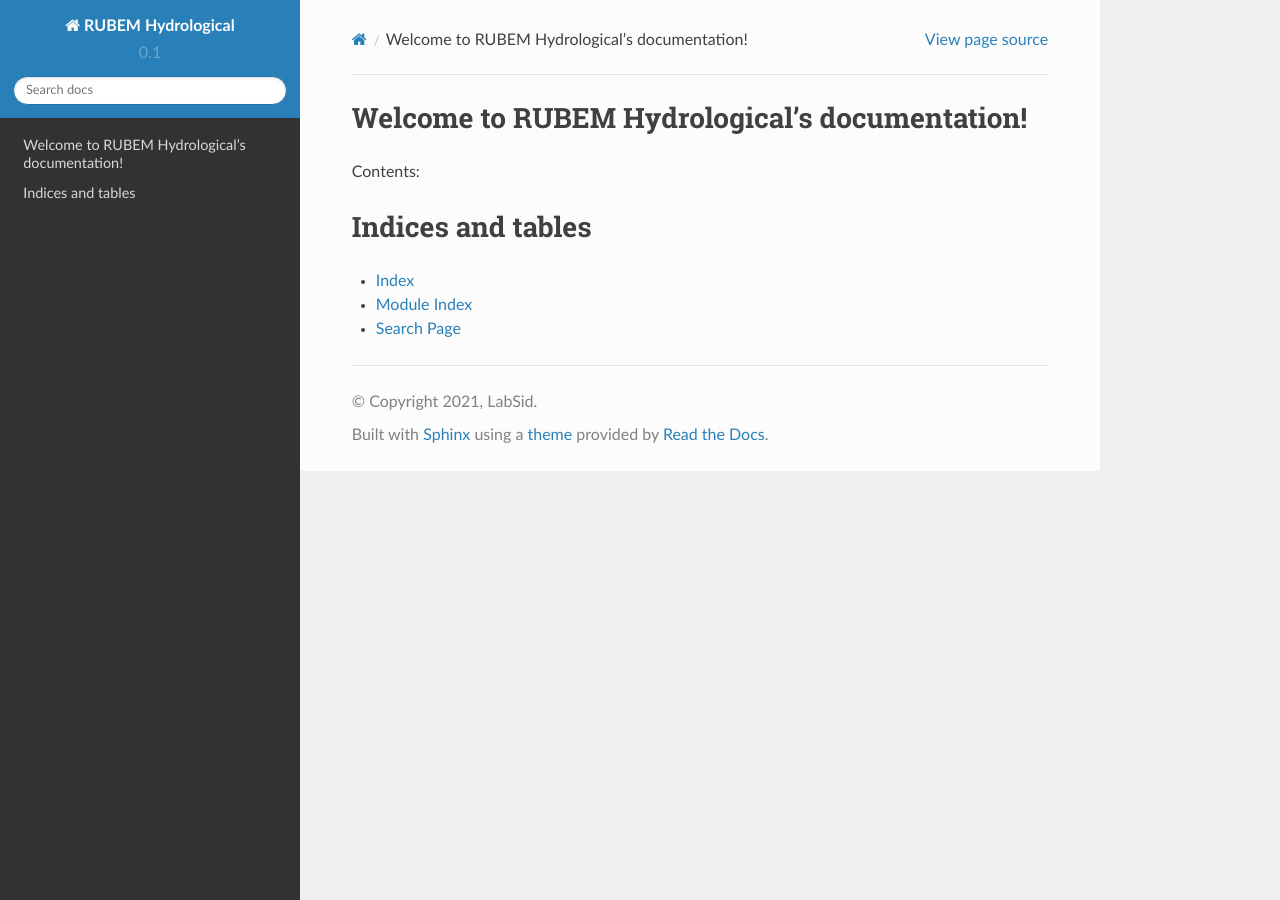
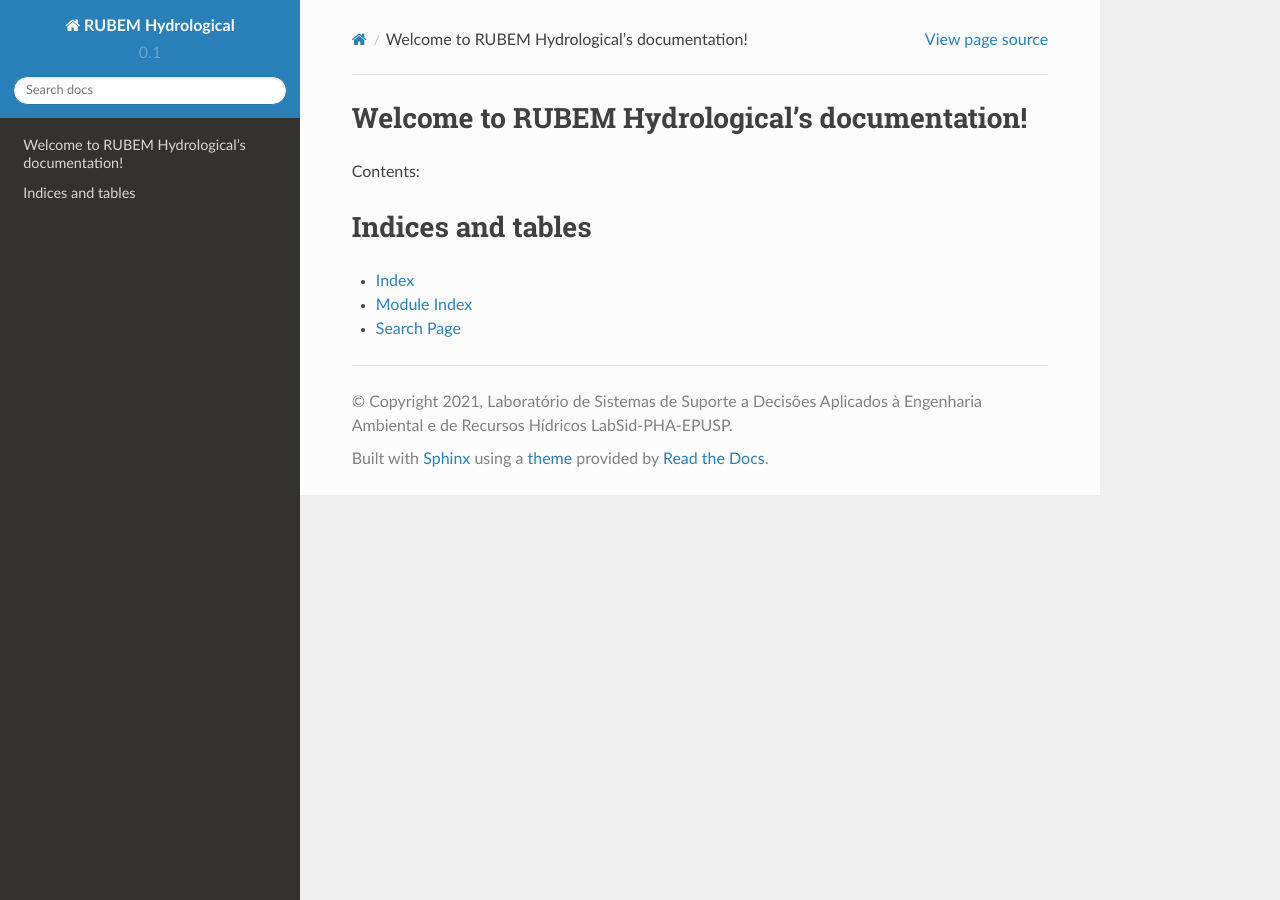
Before and after one commit to LabSid-USP/RUBEMHydrological, a Sphinx documentation site: the page built from help/source/index.rst, in a window 1280 px wide. Built offline with Sphinx 7.4.7 and the Read the Docs theme 2.0.0, drawn with Linux system fonts in a browser that asks for light colours; formulas are drawn with MathJax 3.

Commit message:
Update doc copyright information

```diff
--- a/help/source/conf.py
+++ b/help/source/conf.py
@@ -47,7 +47,7 @@ master_doc = 'index'
 
 # General information about the project.
 project = u'RUBEM Hydrological'
-copyright = u'2021, LabSid'
+copyright = u'2021, Laboratório de Sistemas de Suporte a Decisões Aplicados à Engenharia Ambiental e de Recursos Hídricos LabSid-PHA-EPUSP'
 
 # The version info for the project you're documenting, acts as replacement for
 # |version| and |release|, also used in various other places throughout the
@@ -185,7 +185,7 @@ htmlhelp_basename = 'TemplateClassdoc'
 # (source start file, target name, title, author, documentclass [howto/manual]).
 latex_documents = [
   ('index', 'RUBEMHydrological.tex', u'RUBEM Hydrological Documentation',
-   u'LabSid', 'manual'),
+   u'Laboratório de Sistemas de Suporte a Decisões Aplicados à Engenharia Ambiental e de Recursos Hídricos LabSid-PHA-EPUSP', 'manual'),
 ]
 
 # The name of an image file (relative to this directory) to place at the top of
@@ -218,5 +218,5 @@ latex_documents = [
 # (source start file, name, description, authors, manual section).
 man_pages = [
     ('index', 'TemplateClass', u'RUBEM Hydrological Documentation',
-     [u'LabSid'], 1)
+     [u'Laboratório de Sistemas de Suporte a Decisões Aplicados à Engenharia Ambiental e de Recursos Hídricos LabSid-PHA-EPUSP'], 1)
 ]
```
